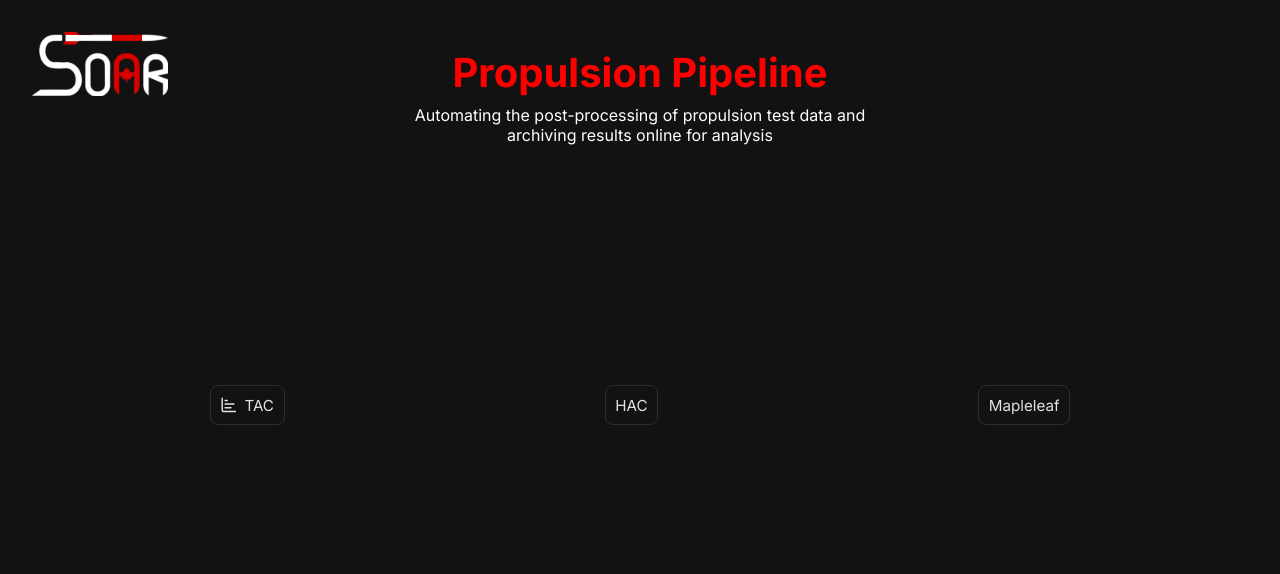
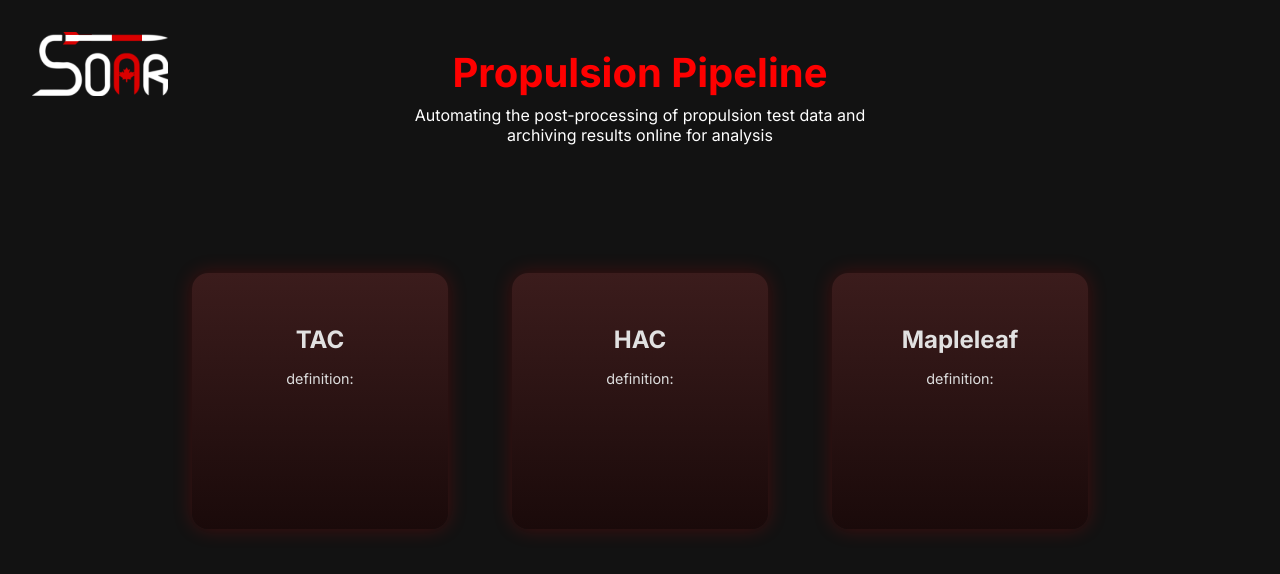
Before and after one commit to UCSOAR/AvionicsPropulsionPipeline, a SvelteKit app in the folder web/: page / in a window 1280 px wide. Shown: the top 574 px of the page. Built offline with nearby package versions, Linux system fonts and the light colour scheme.

Commit message:
added 3 boxs around hac tac and maple leaf

```diff
--- a/web/src/routes/+page.svelte
+++ b/web/src/routes/+page.svelte
@@ -1,9 +1,6 @@
 <script lang="ts">
   import "$lib/styles/global.scss";
-  import "$lib/components/IconButton.svelte";
   import type { SelectedFile } from "$lib/models/selectedFile";
-  import IconButton from "$lib/components/IconButton.svelte";
-  import { LucideChartBar } from "@lucide/svelte";
   import { goto } from '$app/navigation';
 
   function goToTAC() {
@@ -28,16 +25,26 @@
     </p>
   </div>
 
-  <div class="button-container">
-    <IconButton icon={LucideChartBar} label="TAC" onClick={goToTAC} />
-    <IconButton label="HAC" onClick={() => {}} />
-    <IconButton label="Mapleleaf" onClick={() => {}} />
+  <div class="card-container">
+    <div class="card" on:click={goToTAC}>
+      <h2>TAC</h2>
+      <p>definition:</p>
+    </div>
+
+    <div class="card">
+      <h2>HAC</h2>
+      <p>definition:</p>
+    </div>
+
+    <div class="card">
+      <h2>Mapleleaf</h2>
+      <p>definition:</p>
+    </div>
   </div>
 </div>
 
 <style lang="scss">
   @use "../lib/styles/variables.scss" as *;
-
 
   body {
     background-color: #000;
@@ -74,12 +81,39 @@
     }
   }
 
-
-  .button-container {
+  .card-container {
     display: flex;
     justify-content: center;
-    align-items: center;
-    gap: 20rem;
-    margin-top: 15rem;
+    gap: 4rem;
+    margin-top: 8rem;
+    padding: 0 2rem;
+    flex-wrap: wrap;
+  }
+
+  .card {
+    background: linear-gradient(to bottom, #3b1c1c, #1a0a0a);
+    border-radius: 1rem;
+    padding: 2rem;
+    width: 12rem;
+    height: 12rem;
+    color: white;
+    text-align: center;
+    box-shadow: 0 0 20px rgba(255, 0, 0, 0.2);
+    transition: transform 0.2s ease;
+    cursor: pointer;
+
+    &:hover {
+      transform: scale(1.05);
+    }
+
+    h2 {
+      font-size: 1.5rem;
+      margin-bottom: 1rem;
+    }
+
+    p {
+      font-size: 0.9rem;
+      color: #ddd;
+    }
   }
 </style>
```
